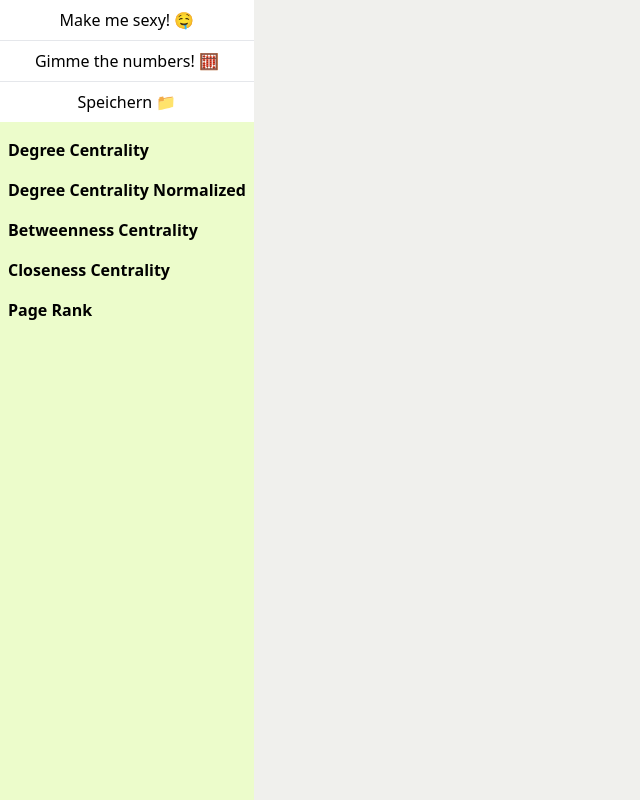
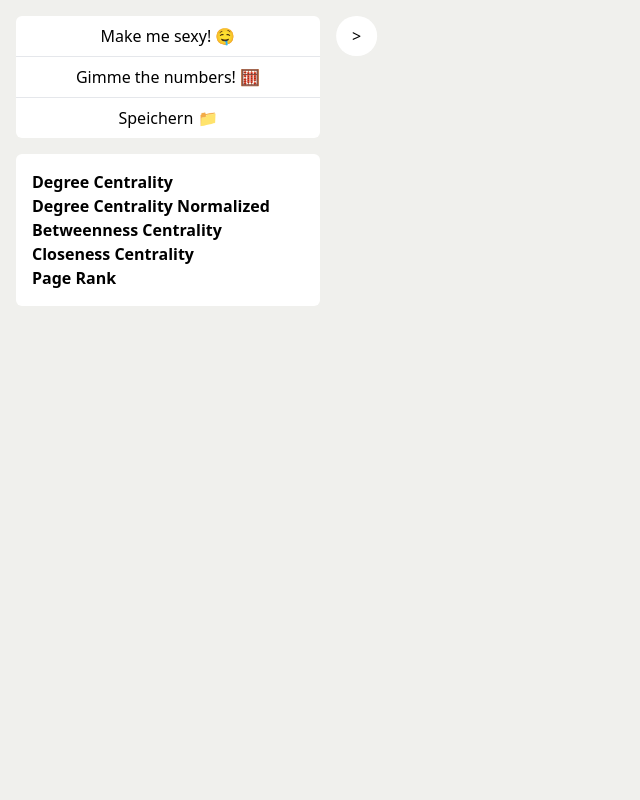
Before and after one commit to JohannesOster/socio-design-web, a SvelteKit app: page / in a window 1280 px wide. Shown: the whole page, without its empty margins (0-640 px from the left). Built offline with nearby package versions, Linux system fonts and the light colour scheme; what cytoscape-cola would draw is missing.

Commit message:
Extract sidebar to svelte component

```diff
--- /dev/null
+++ b/src/lib/components/SideBar.svelte
@@ -0,0 +1,66 @@
+<script>
+	let isSidebarOpen = false;
+</script>
+
+<aside class="sidebar" class:open={isSidebarOpen}>
+	<button class="toggleBtn" on:click={() => (isSidebarOpen = !isSidebarOpen)}
+		>{isSidebarOpen ? '<' : '>'}</button
+	>
+
+	<div class="flex flex-col p-4 pb-0 pr-0 gap-4 h-full">
+		<div class="flex flex-col bg-white rounded-md">
+			<button id="optimizeBtn" class="py-2">Make me sexy! 🤤</button>
+			<hr />
+			<button id="analyzeBtn" class="py-2">Gimme the numbers! 🧮</button>
+			<hr />
+			<button id="saveBtn" class="py-2">Speichern 📁</button>
+		</div>
+		<div class="flex-1 flex flex-col overflow-y-clip">
+			<div class="bg-white rounded-md p-4 overflow-y-scroll">
+				<div id="degree-centrality" class="cursor-pointer">
+					<h3 class="font-bold">Degree Centrality</h3>
+					<ul hidden>-Leer-</ul>
+				</div>
+
+				<div id="degree-centrality-normalized" class="cursor-pointer">
+					<h3 class="font-bold">Degree Centrality Normalized</h3>
+					<ul hidden>-Leer-</ul>
+				</div>
+
+				<div id="betweenness-centrality-normalized" class="cursor-pointer">
+					<h3 class="font-bold">Betweenness Centrality</h3>
+					<ul hidden>-Leer-</ul>
+				</div>
+
+				<div id="closeness-centrality-normalized" class="cursor-pointer">
+					<h3 class="font-bold">Closeness Centrality</h3>
+					<ul hidden>-Leer-</ul>
+				</div>
+
+				<div id="page-rank" class="cursor-pointer">
+					<h3 class="font-bold">Page Rank</h3>
+					<ul hidden>-Leer-</ul>
+				</div>
+			</div>
+		</div>
+	</div>
+</aside>
+
+<style>
+	.sidebar {
+		@apply fixed inset-0 max-w-xs transform transition ease-in-out duration-300 sm:duration-500 pointer-events-none;
+	}
+
+	.sidebar > * {
+		@apply pointer-events-auto;
+	}
+
+	.toggleBtn {
+		@apply absolute top-4 right-0 bg-white px-4 py-2 rounded-full;
+		transform: translateX(calc(100% + 16px));
+	}
+
+	.open {
+		@apply -translate-x-full;
+	}
+</style>
--- a/src/routes/+page.svelte
+++ b/src/routes/+page.svelte
@@ -1,4 +1,5 @@
 <script lang="ts">
+	import SideBar from '$lib/components/SideBar.svelte';
 	import { ToastContainer, pushToast } from '$lib/components/Toast';
 	import { initCytoscape } from '$lib/initCytoscape';
 	import { loadGraph, saveGraph } from '$lib/storage';
@@ -443,42 +444,7 @@
 	};
 </script>
 
-<div class="flex w-full h-full overflow-x-clip">
-	<div class="flex flex-col max-w-1/3">
-		<button id="optimizeBtn" class="py-2">Make me sexy! 🤤</button>
-		<hr />
-		<button id="analyzeBtn" class="py-2">Gimme the numbers! 🧮</button>
-		<hr />
-		<button id="saveBtn" class="py-2">Speichern 📁</button>
-		<div class="flex-1 bg-lime-100 flex flex-col gap-y-4 py-4 px-2 overflow-y-scroll">
-			<div id="degree-centrality" class="cursor-pointer">
-				<h3 class="font-bold">Degree Centrality</h3>
-				<ul hidden>-Leer-</ul>
-			</div>
-
-			<div id="degree-centrality-normalized" class="cursor-pointer">
-				<h3 class="font-bold">Degree Centrality Normalized</h3>
-				<ul hidden>-Leer-</ul>
-			</div>
-
-			<div id="betweenness-centrality-normalized" class="cursor-pointer">
-				<h3 class="font-bold">Betweenness Centrality</h3>
-				<ul hidden>-Leer-</ul>
-			</div>
-
-			<div id="closeness-centrality-normalized" class="cursor-pointer">
-				<h3 class="font-bold">Closeness Centrality</h3>
-				<ul hidden>-Leer-</ul>
-			</div>
-
-			<div id="page-rank" class="cursor-pointer">
-				<h3 class="font-bold">Page Rank</h3>
-				<ul hidden>-Leer-</ul>
-			</div>
-		</div>
-	</div>
-	<div id="cy-container" class="flex-grow"></div>
-</div>
+<div id="cy-container" class="w-full h-full overflow-x-clip"></div>
 
 <div id="cmd-palette" class="hidden relative z-10" role="dialog" aria-modal="true">
 	<div class="fixed inset-0 bg-gray-500 bg-opacity-25 transition-opacity"></div>
@@ -501,3 +467,4 @@
 </div>
 
 <ToastContainer />
+<SideBar />
```
